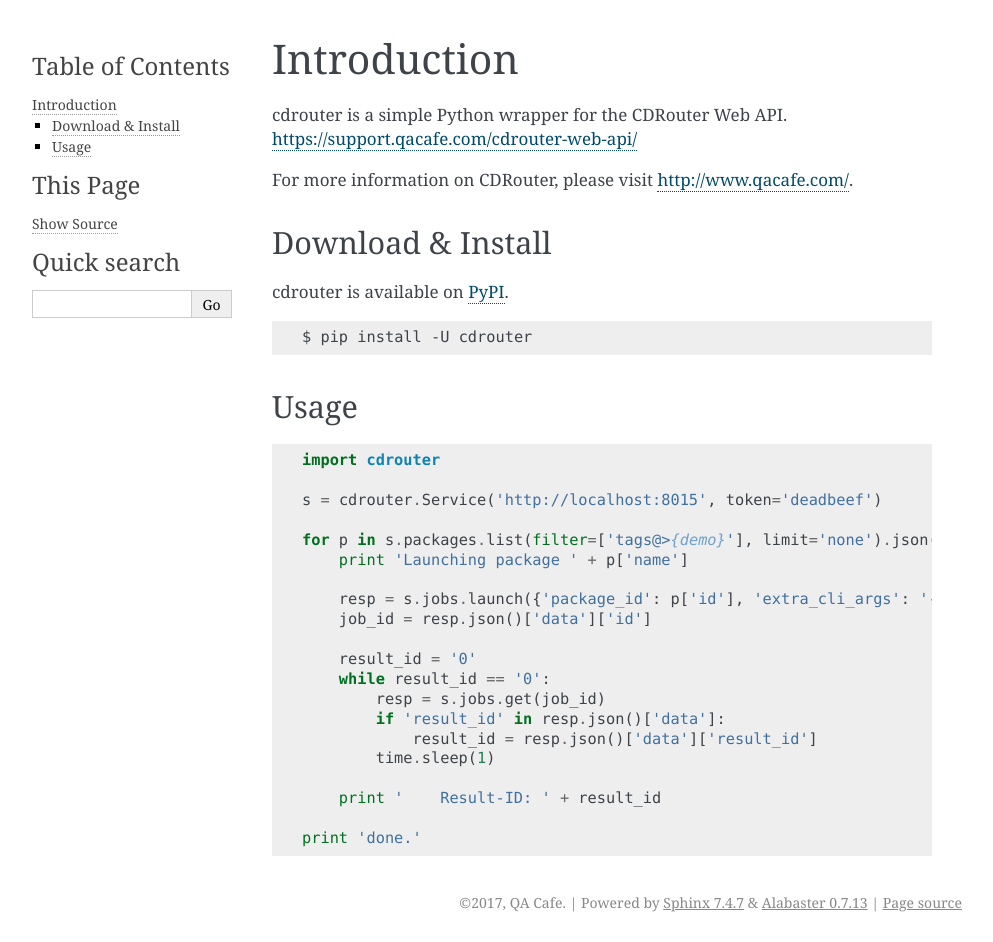
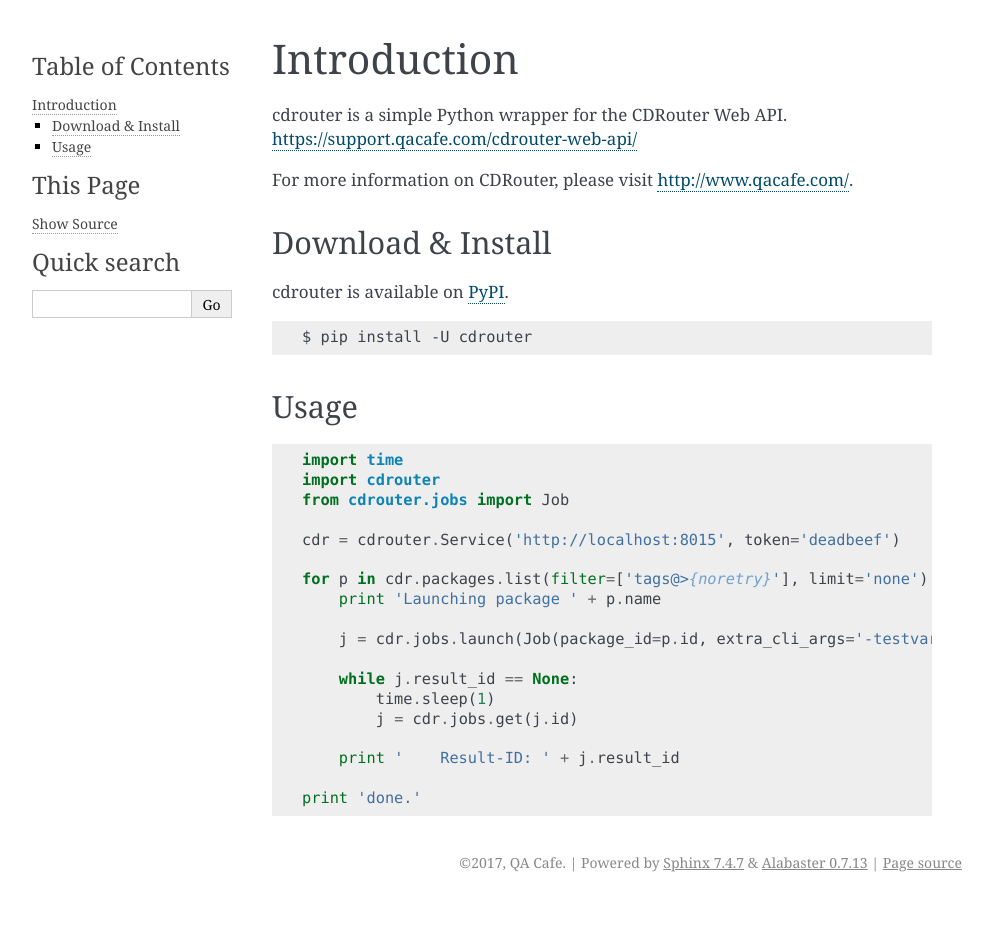
Before and after one commit to qacafe/cdrouter.py, a Sphinx documentation site: the page built from docs/introduction.rst, in a window 1280 px wide. Shown: the whole page, without its empty margins (148-1141 px from the left). Built offline with Sphinx 7.4.7, drawn with Linux system fonts in a browser that asks for light colours; after the commit the page ends 902 px from its top, so only the background shows below that.

Commit message:
Update introduction
Fix bug in jobs module

Bump version to 0.0.6

```diff
--- a/cdrouter/__init__.py
+++ b/cdrouter/__init__.py
@@ -5,7 +5,7 @@
 
 """Python client for the CDRouter Web API."""
 
-__version__ = '0.0.5'
+__version__ = '0.0.6'
 
 from .cdrouter import Service
 
--- a/docs/introduction.rst
+++ b/docs/introduction.rst
@@ -23,23 +23,21 @@
 
 .. code-block:: python
 
+    import time
     import cdrouter
+    from cdrouter.jobs import Job
 
-    s = cdrouter.Service('http://localhost:8015', token='deadbeef')
+    cdr = cdrouter.Service('http://localhost:8015', token='deadbeef')
 
-    for p in s.packages.list(filter=['tags@>{demo}'], limit='none').json()['data']:
-        print 'Launching package ' + p['name']
+    for p in cdr.packages.list(filter=['tags@>{noretry}'], limit='none'):
+        print 'Launching package ' + p.name
 
-        resp = s.jobs.launch({'package_id': p['id'], 'extra_cli_args': '-testvar myvar=example'})
-        job_id = resp.json()['data']['id']
+        j = cdr.jobs.launch(Job(package_id=p.id, extra_cli_args='-testvar myvar=example'))
 
-        result_id = '0'
-        while result_id == '0':
-            resp = s.jobs.get(job_id)
-            if 'result_id' in resp.json()['data']:
-                result_id = resp.json()['data']['result_id']
+        while j.result_id == None:
             time.sleep(1)
+            j = cdr.jobs.get(j.id)
 
-        print '    Result-ID: ' + result_id
+        print '    Result-ID: ' + j.result_id
 
     print 'done.'
```
Also changed, not shown: 1 other file.
